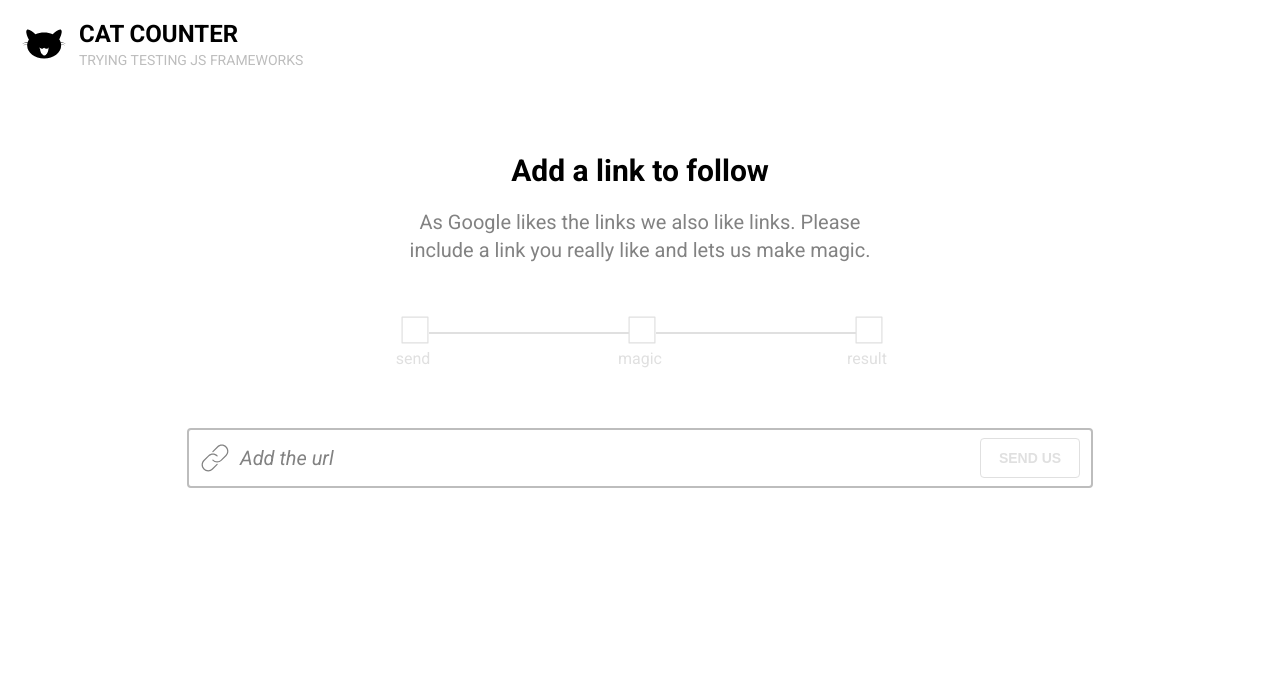
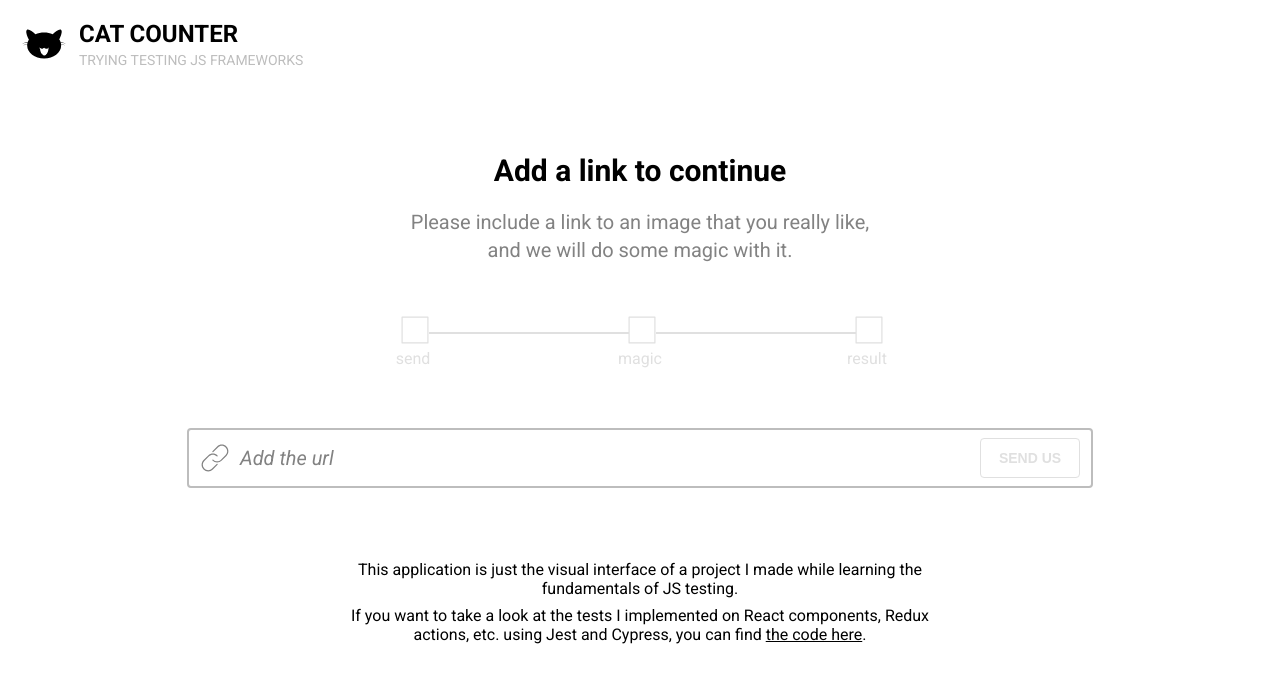
Before and after one commit to blayhem/testing, a Next.js app: page / in a window 1280 px wide. Shown: the top 682 px of the page. Built offline with nearby package versions, Linux system fonts and the light colour scheme.

Commit message:
Changed texts, added disclaimer

```diff
--- a/components/main/main.jsx
+++ b/components/main/main.jsx
@@ -11,8 +11,8 @@ import buttonStyles from '../button/button.module.scss';
 export const getText = (stage, error) => {
   let title, subtitle;
   if (stage <= 1) {
-    title = 'Add a link to follow';
-    subtitle = `As Google likes the links we also like links. Please include a link you really like and lets us make magic.`;
+    title = 'Add a link to continue';
+    subtitle = `Please include a link to an image that you really like, and we will do some magic with it.`;
   } else if (stage === 2) {
     if (error) {
       title = 'Sorry, shit happens';
@@ -28,7 +28,15 @@ export const getText = (stage, error) => {
   return { title, subtitle };
 };
 
-export default function Main({ stage, error, cats, url, setStage, setError, postData }) {
+export default function Main({
+  stage,
+  error,
+  cats,
+  url,
+  setStage,
+  setError,
+  postData,
+}) {
   Main.propTypes = {
     stage: PropTypes.number,
     error: PropTypes.bool,
@@ -36,7 +44,7 @@ export default function Main({ stage, error, cats, url, setStage, setError, post
     url: PropTypes.string,
     setStage: PropTypes.func,
     setError: PropTypes.func,
-    postData: PropTypes.func
+    postData: PropTypes.func,
   };
 
   const { title, subtitle } = getText(stage, error);
@@ -57,6 +65,21 @@ export default function Main({ stage, error, cats, url, setStage, setError, post
         />
       )}
       {stage === 3 && cats && <Counter number={cats} />}
+
+      {stage <= 1 && (
+        <div className={styles.disclaimer}>
+          <p>
+            This application is just the visual interface of a project I made
+            while learning the fundamentals of JS testing.
+          </p>
+          <p>
+            If you want to take a look at the tests I implemented on React
+            components, Redux actions, etc. using Jest and Cypress, you can find{' '}
+            <a href="https://github.com/blayhem/testing">the code here</a>.
+          </p>
+          <p></p>
+        </div>
+      )}
     </main>
   );
 }
--- a/components/main/main.module.scss
+++ b/components/main/main.module.scss
@@ -23,4 +23,17 @@
     margin: 0;
     margin-bottom: 51px;
   }
+
+  .disclaimer {
+    margin-top: 64px;
+    max-width: 580px;
+
+    p {
+      margin: 8px 0;
+    }
+
+    a {
+      text-decoration: underline;
+    }
+  }
 }
```
